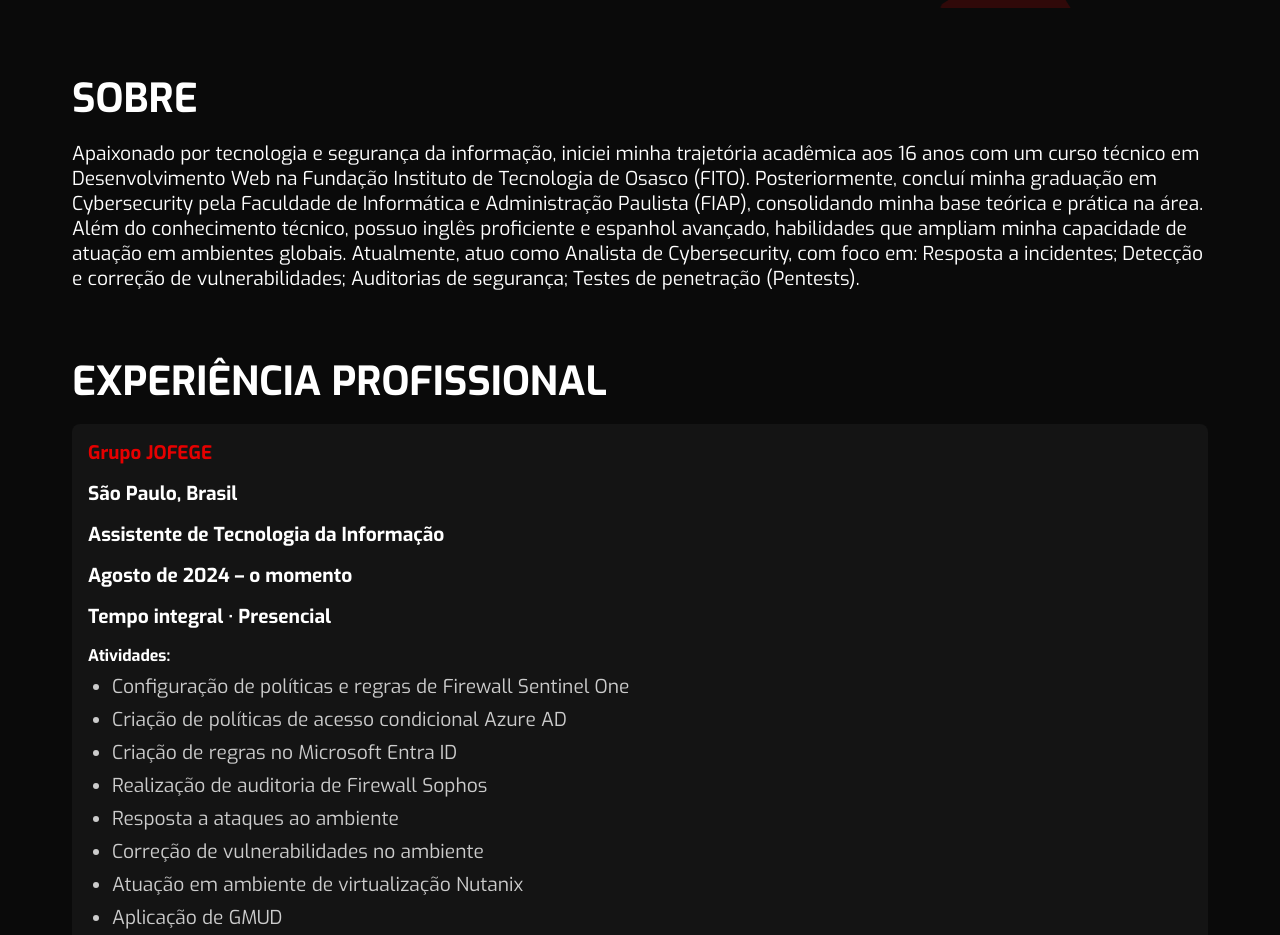
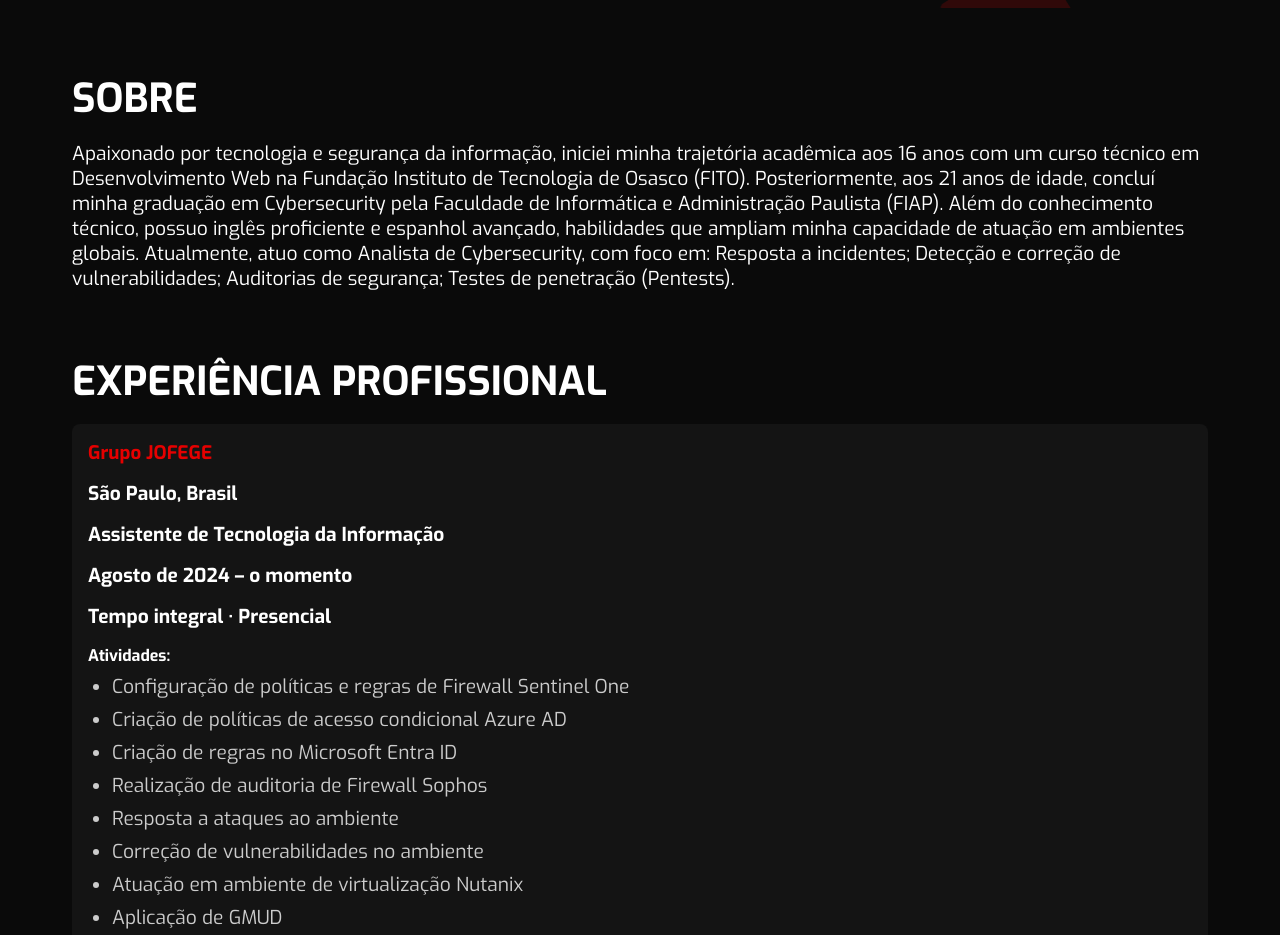
Before and after one commit to okgomes/Portfolio-Thiago-Lopes, a plain HTML site: page index.html in a window 1280 px wide. Shown: the part 792-1727 px from the top of the page. Drawn offline with nearby package versions, Linux system fonts and the light colour scheme.

Commit message:
Update index.html

```diff
--- a/index.html
+++ b/index.html
@@ -43,7 +43,7 @@
     <div class="content">
         <section id="about">
             <h2>Sobre</h2>
-            <p>Apaixonado por tecnologia e segurança da informação, iniciei minha trajetória acadêmica aos 16 anos com um curso técnico em Desenvolvimento Web na Fundação Instituto de Tecnologia de Osasco (FITO). Posteriormente, concluí minha graduação em Cybersecurity pela Faculdade de Informática e Administração Paulista (FIAP), consolidando minha base teórica e prática na área.
+            <p>Apaixonado por tecnologia e segurança da informação, iniciei minha trajetória acadêmica aos 16 anos com um curso técnico em Desenvolvimento Web na Fundação Instituto de Tecnologia de Osasco (FITO). Posteriormente, aos 21 anos de idade, concluí minha graduação em Cybersecurity pela Faculdade de Informática e Administração Paulista (FIAP).
 
 Além do conhecimento técnico, possuo inglês proficiente e espanhol avançado, habilidades que ampliam minha capacidade de atuação em ambientes globais.
 
```
